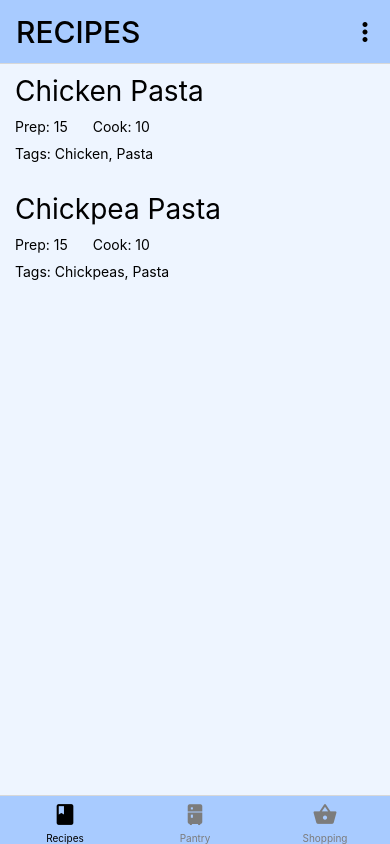
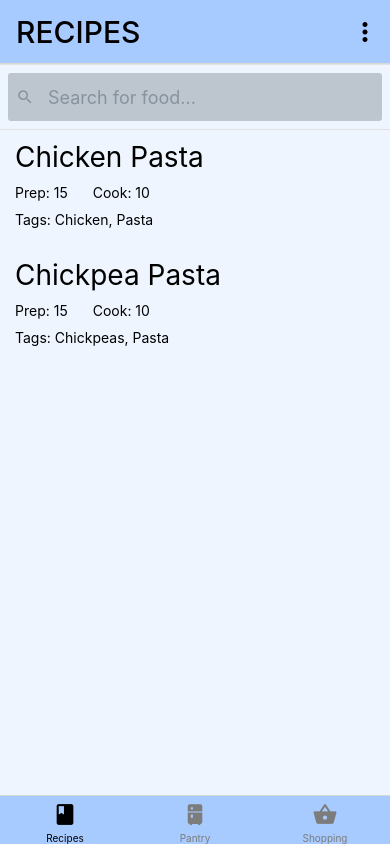
Before and after one commit to BlastMcGuirk/KitchenBuddy-Client, a React Native app: screen /Recipes in a window 390 px wide. Built offline with nearby package versions, Linux system fonts and the light colour scheme.

Commit message:
Added search on recipes

```diff
--- a/app/pages/PantryView.tsx
+++ b/app/pages/PantryView.tsx
@@ -71,7 +71,7 @@ export default function PantryView(props: PantryViewProps): ReactElement {
                 {!loading &&
                 items.filter(item => {
                     if (filter === "") return true;
-                    return item.name.includes(filter);
+                    return item.name.toLowerCase().includes(filter.toLocaleLowerCase());
                 }).map(item => (
                     <PantryItemView
                         key={item.id}
--- a/app/pages/RecipesView.tsx
+++ b/app/pages/RecipesView.tsx
@@ -1,6 +1,7 @@
 import { NativeStackScreenProps } from '@react-navigation/native-stack';
 import React, { ReactElement, useEffect, useState } from 'react'
 import { ScrollView, StyleSheet, Text, View } from 'react-native';
+import { SearchBar } from '@rneui/themed';
 import Icon from 'react-native-vector-icons/MaterialIcons';
 import { RootStackParamList } from '../../App';
 import RecipeListItemView from '../components/RecipeListItemView';
@@ -15,6 +16,7 @@ export default function RecipesView(props: RecipesViewProps): ReactElement {
     const [loading, setLoading] = useState(true);
     const [recipes, setRecipes] = useState<Recipe[]>([]);
     const [headerMenuShowing, setHeaderMenuShowing] = useState(false);
+    const [filter, setFilter] = useState('');
 
     useEffect(() => {
         setLoading(true);
@@ -53,6 +55,14 @@ export default function RecipesView(props: RecipesViewProps): ReactElement {
 
     return (
         <>
+            <SearchBar
+                placeholder='Search for food...'
+                value={filter}
+                onChangeText={setFilter}
+                containerStyle={{
+                    backgroundColor: Colors.Background,
+                }}
+                lightTheme={true} />
             <ScrollView style={styles.pantry}>
                 {loading && (
                     <View>
@@ -60,7 +70,10 @@ export default function RecipesView(props: RecipesViewProps): ReactElement {
                     </View>
                 )}
                 {!loading &&
-                recipes.map(recipe => (
+                recipes.filter(recipe => {
+                    if (filter === "") return true;
+                    return recipe.name.toLocaleLowerCase().includes(filter.toLocaleLowerCase());
+                }).map(recipe => (
                     <RecipeListItemView
                         key={recipe.recipeId}
                         recipeId={recipe.recipeId}
```
